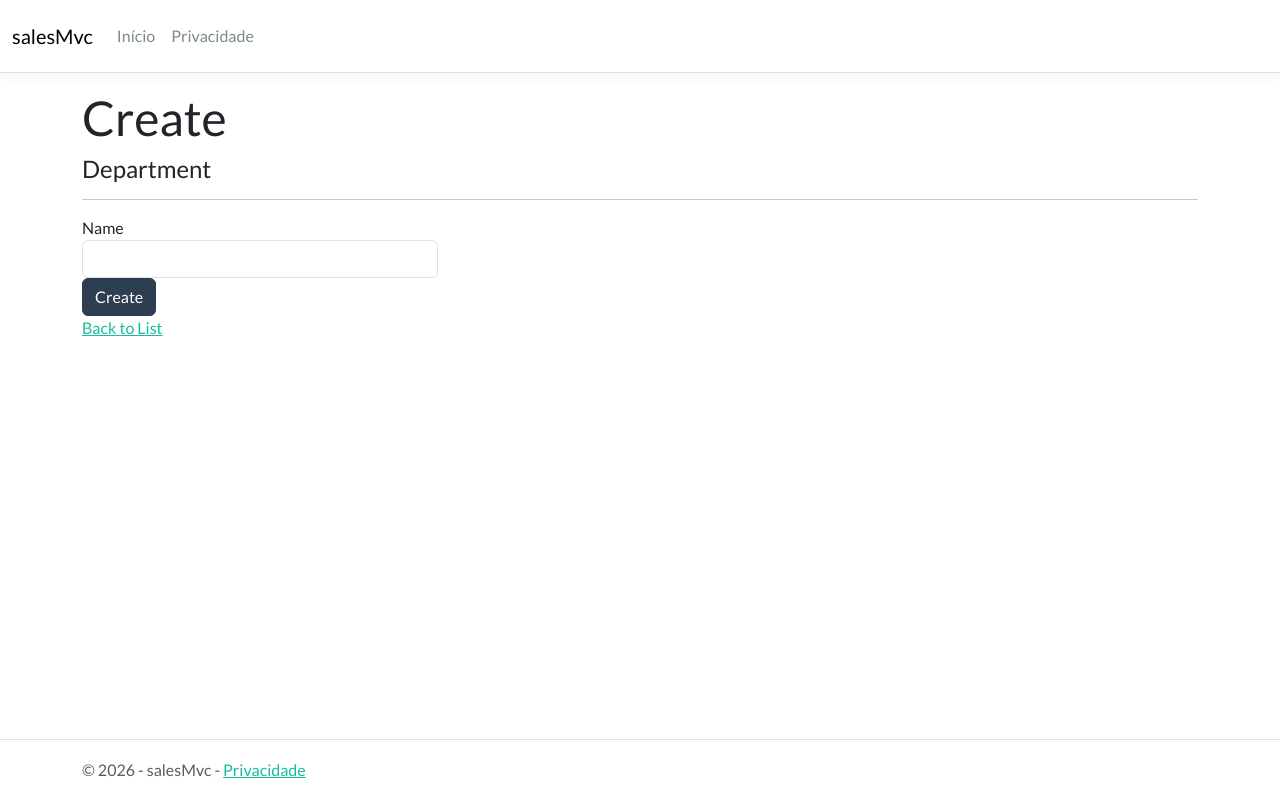
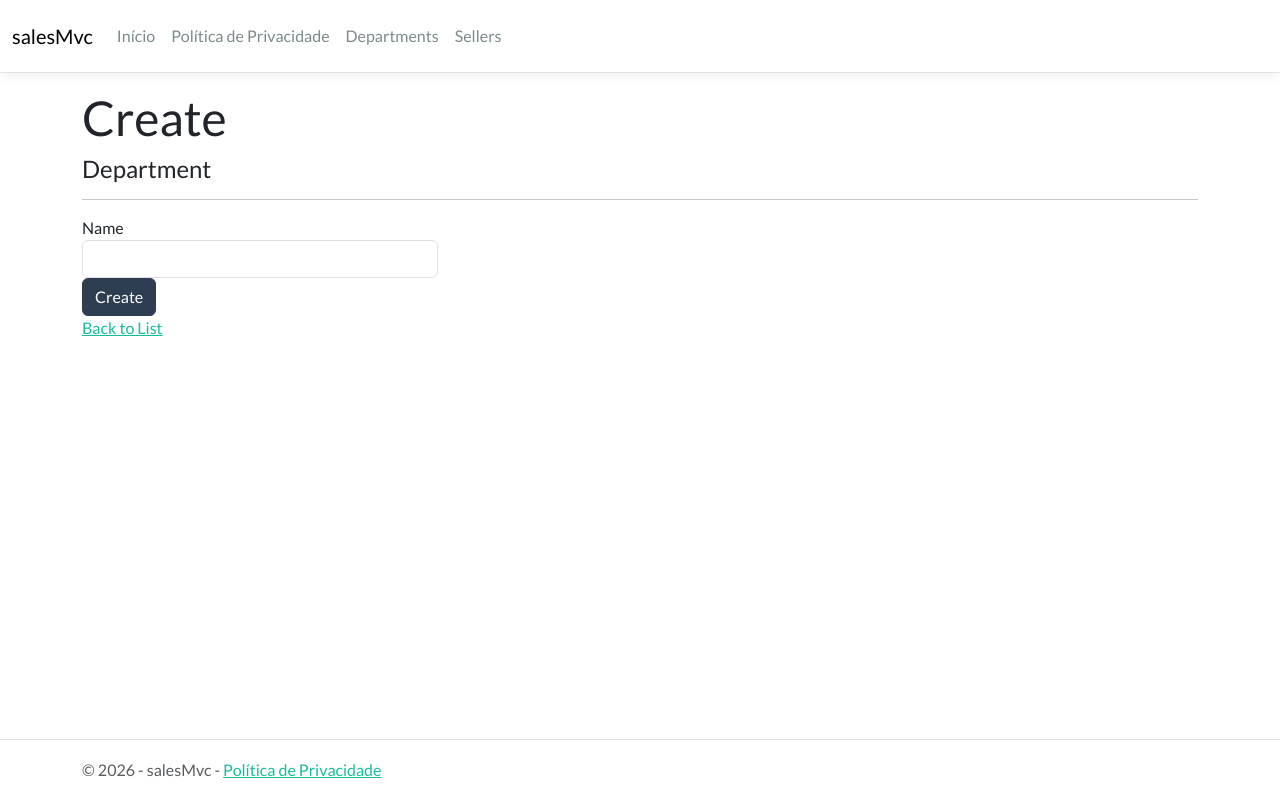
Before and after one commit to nwcollasz/salesMvc, an ASP.NET Core app: page /Departments/Create in a window 1280 px wide. Run offline with ASP.NET Core 8, Linux system fonts and the light colour scheme; tables that the repository leaves empty hold one stand-in row (values such as "Sample post"); style sheets or scripts are compiled from the project's sources.

Commit message:
SellersController

```diff
--- /dev/null
+++ b/salesMvc/Views/Sellers/Index.cshtml
@@ -0,0 +1,6 @@
+@{
+    ViewData["Title"] = "Sellers";
+}
+<h2>Sellers</h2>
+
+<p>Sellers Index Page</p>
--- a/salesMvc/Views/Shared/_Layout.cshtml
+++ b/salesMvc/Views/Shared/_Layout.cshtml
@@ -24,7 +24,13 @@
                             <a class="nav-link text-dark" asp-area="" asp-controller="Home" asp-action="Index">Início</a>
                         </li>
                         <li class="nav-item">
-                            <a class="nav-link text-dark" asp-area="" asp-controller="Home" asp-action="Privacy">Privacidade</a>
+                            <a class="nav-link text-dark" asp-area="" asp-controller="Home" asp-action="Privacy">Política de Privacidade</a>
+                        </li>
+                        <li class="nav-item">
+                            <a class="nav-link text-dark" asp-area="" asp-controller="Departments" asp-action="Index">Departments</a>
+                        </li>
+                        <li class="nav-item">
+                            <a class="nav-link text-dark" asp-area="" asp-controller="Sellers" asp-action="Index">Sellers</a>
                         </li>
                     </ul>
                 </div>
@@ -39,7 +45,7 @@
 
     <footer class="border-top footer text-muted">
         <div class="container">
-            &copy; 2026 - salesMvc - <a asp-area="" asp-controller="Home" asp-action="Privacy">Privacidade</a>
+            &copy; 2026 - salesMvc - <a asp-area="" asp-controller="Home" asp-action="Privacy">Política de Privacidade</a>
         </div>
     </footer>
     <script src="~/lib/jquery/dist/jquery.min.js"></script>
```
Also changed, not shown: salesMvc/Controllers/SellersController.cs (added, +12 -0 lines).
